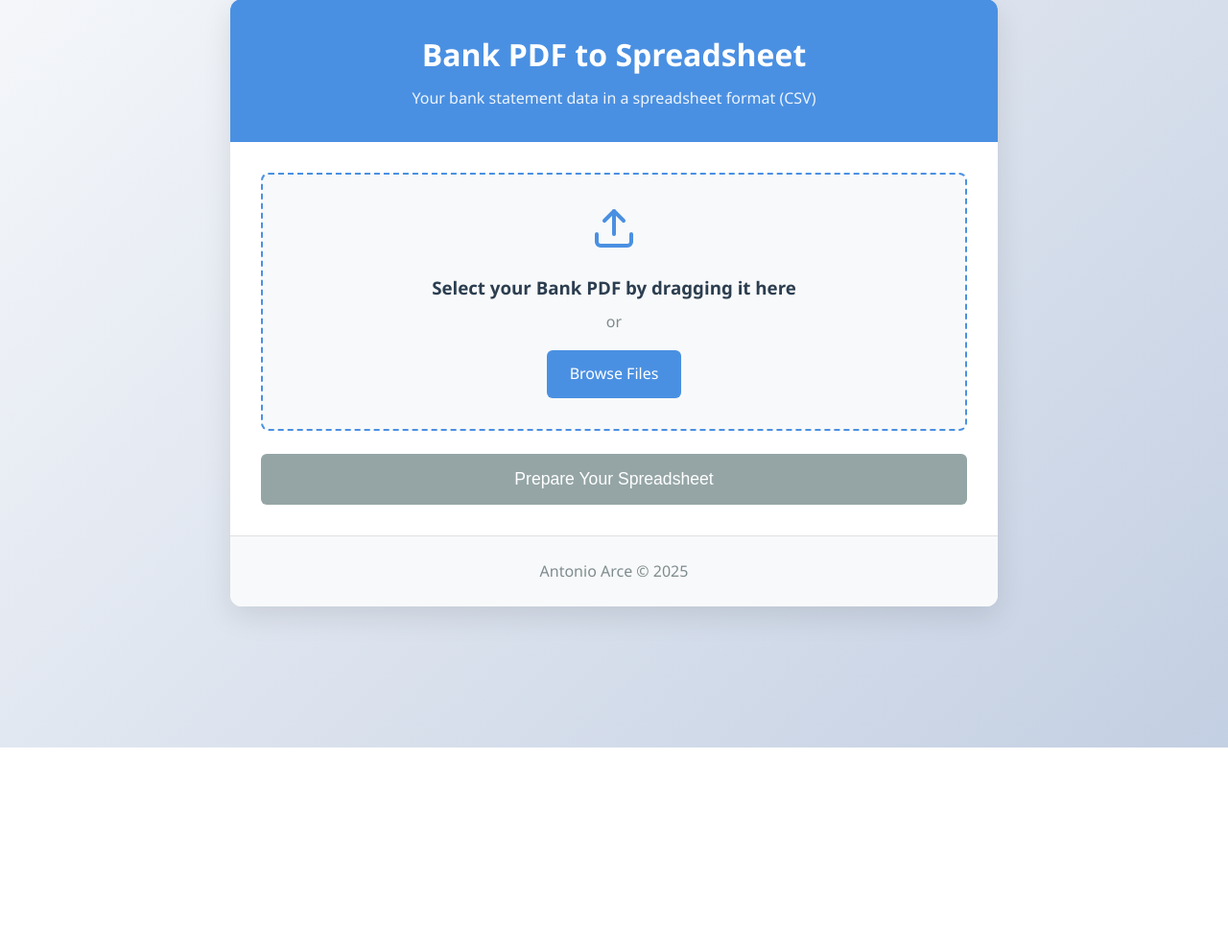
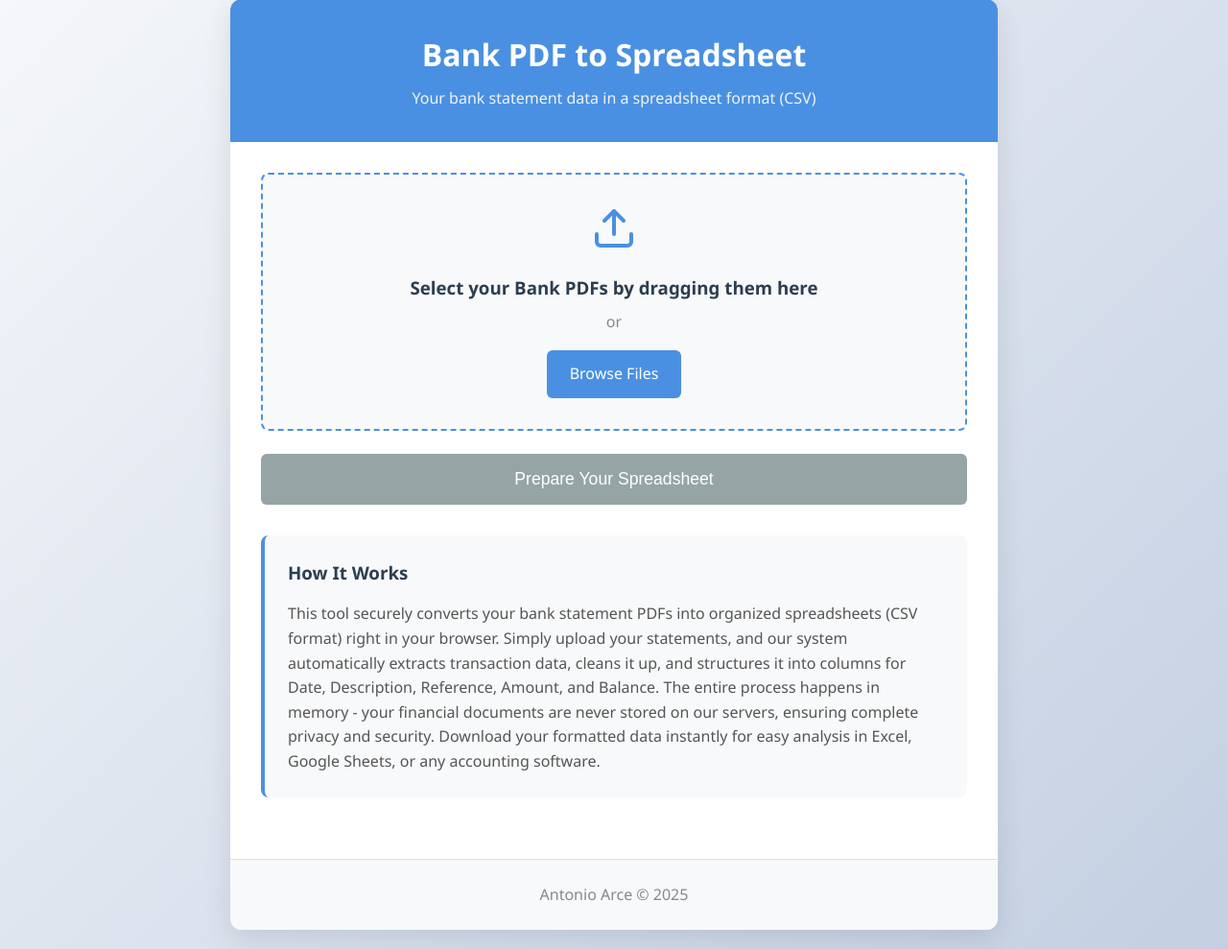
Before and after one commit to TheHungryGuy/Python-PDF-to-CSV, a Flask app: page / in a window 1280 px wide. Shown: the part 21-1010 px from the top of the page at 96% size. Before the commit the page ends 800 px from the top, so only its background shows below. Run offline with Flask 3, Linux system fonts and the light colour scheme.

Commit message:
Add explaination section

```diff
--- a/static/style.css
+++ b/static/style.css
@@ -48,11 +48,11 @@ main {
 
 .flash-message {
   padding: 0.75rem 1rem;
-  background: #d4edda;
-  color: #155724;
+  background: #f8d7da;
+  color: #721c24;
   border-radius: 6px;
   margin-bottom: 0.5rem;
-  border: 1px solid #c3e6cb;
+  border: 1px solid #f5c6cb;
 }
 
 .upload-container {
@@ -202,6 +202,26 @@ main {
   background-color: #f0f7ff;
   border: 2px dashed #4a90e2 !important;
 }
+
+.explanation-section {
+  margin: 2rem 0;
+  padding: 1.5rem;
+  background: #f8f9fa;
+  border-radius: 8px;
+  border-left: 4px solid #4a90e2;
+}
+
+.explanation-section h3 {
+  color: #2c3e50;
+  margin-bottom: 1rem;
+  font-weight: 600;
+}
+
+.explanation-section p {
+  color: #555;
+  line-height: 1.6;
+  margin: 0;
+}
 footer {
   text-align: center;
   padding: 1.5rem;
--- a/templates/index.html
+++ b/templates/index.html
@@ -18,29 +18,49 @@
           <polyline points="17 8 12 3 7 8"></polyline>
           <line x1="12" y1="3" x2="12" y2="15"></line>
         </svg>
-        <h3>Select your Bank PDF by dragging it here</h3>
+        <h3>Select your Bank PDFs by dragging them here</h3>
         <p>or</p>
         <label for="file-input" class="browse-btn">Browse Files</label>
-        <input type="file" id="file-input" name="file" accept=".pdf" hidden />
+        <input
+          type="file"
+          id="file-input"
+          name="file"
+          accept=".pdf"
+          multiple
+          hidden
+        />
       </div>
     </div>
     <button type="submit" class="submit-btn" id="submit-btn" disabled>
       Prepare Your Spreadsheet
     </button>
   </form>
-
-  {% if filename %}
+  <div class="explanation-section">
+    <h3>How It Works</h3>
+    <p>
+      This tool securely converts your bank statement PDFs into organized
+      spreadsheets (CSV format) right in your browser. Simply upload your
+      statements, and our system automatically extracts transaction data, cleans
+      it up, and structures it into columns for Date, Description, Reference,
+      Amount, and Balance. The entire process happens in memory - your financial
+      documents are never stored on our servers, ensuring complete privacy and
+      security. Download your formatted data instantly for easy analysis in
+      Excel, Google Sheets, or any accounting software.
+    </p>
+  </div>
+  {% if converted_files %}
   <div class="uploaded-files">
-    <h2>✅ Your spreadsheet is ready! Click Download</h2>
+    <h2>✅ Your spreadsheets are ready! Click to Download</h2>
     <ul>
+      {% for file in converted_files %}
       <li>
-        <span class="file-name">{{ filename }}</span>
+        <span class="file-name">{{ file.original_name }}</span>
         <a
-          href="{{ url_for('download_file') }}"
+          href="{{ url_for('download_file', file_index=loop.index0) }}"
           class="download-btn"
-          title="Download {{ filename }}"
+          title="Download {{ file.filename }}"
         >
-          <span class="download-text">Download</span>
+          <span class="download-text">Download CSV</span>
           <svg
             xmlns="http://www.w3.org/2000/svg"
             width="18"
@@ -58,6 +78,7 @@
           </svg>
         </a>
       </li>
+      {% endfor %}
     </ul>
   </div>
   {% endif %}
```
